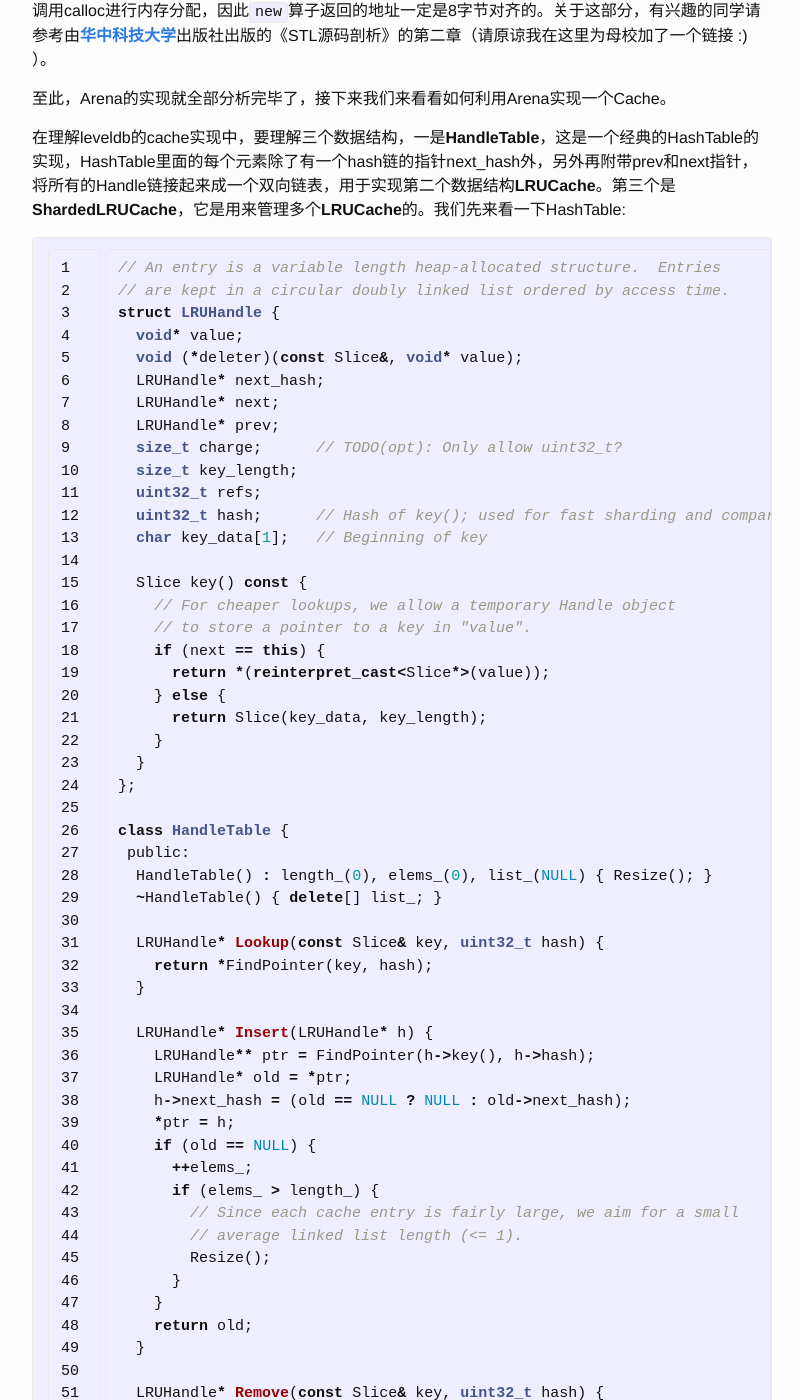
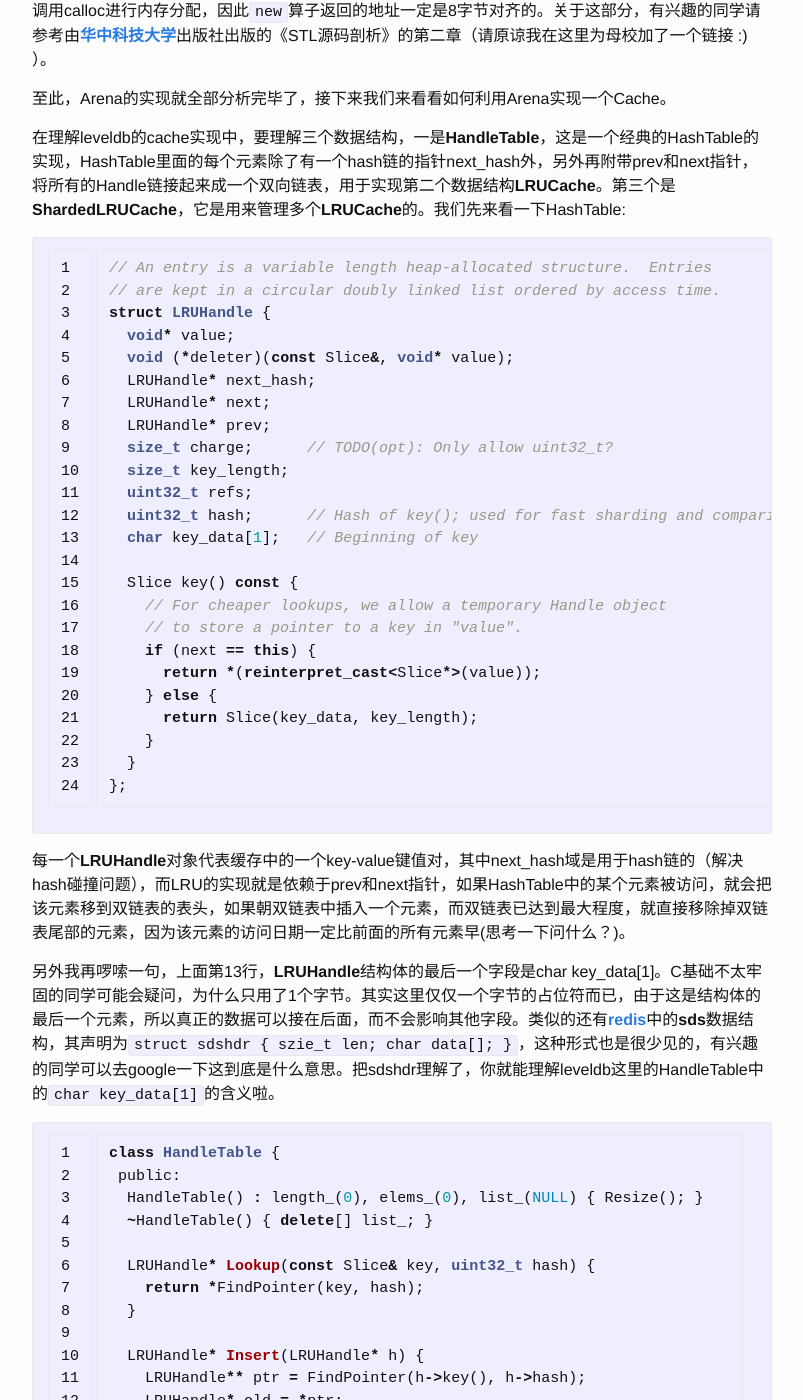
Before and after one commit to brg-liuwei/brg-liuwei.github.io, a Jekyll site: the page built from _posts/2014-11-17-leveldb-7.md, in a window 1280 px wide and 1400 px high, scrolled down 4022 px. Shown: the whole window, without its empty margins (238-1041 px from the left). Built offline with Jekyll 4.4.1, drawn with Linux system fonts in a browser that asks for light colours; comment, search, counter and statistics services are not loaded; some of the changed text lies outside the part shown.

Commit message:
modifies some code in leveldb-7

```diff
--- a/_posts/2014-11-17-leveldb-7.md
+++ b/_posts/2014-11-17-leveldb-7.md
@@ -185,6 +185,14 @@ struct LRUHandle {
   }
 };
 
+{% endhighlight %}
+
+每一个**LRUHandle**对象代表缓存中的一个key-value键值对，其中next_hash域是用于hash链的（解决hash碰撞问题），而LRU的实现就是依赖于prev和next指针，如果HashTable中的某个元素被访问，就会把该元素移到双链表的表头，如果朝双链表中插入一个元素，而双链表已达到最大程度，就直接移除掉双链表尾部的元素，因为该元素的访问日期一定比前面的所有元素早(思考一下问什么？)。
+
+另外我再啰嗦一句，上面第13行，**LRUHandle**结构体的最后一个字段是char key_data[1]。C基础不太牢固的同学可能会疑问，为什么只用了1个字节。其实这里仅仅一个字节的占位符而已，由于这是结构体的最后一个元素，所以真正的数据可以接在后面，而不会影响其他字段。类似的还有[**redis**][redisUrl]中的**sds**数据结构，其声明为`struct sdshdr { szie_t len; char data[]; }`，这种形式也是很少见的，有兴趣的同学可以去google一下这到底是什么意思。把sdshdr理解了，你就能理解leveldb这里的HandleTable中的`char key_data[1]`的含义啦。
+
+{% highlight c++ linenos %}
+
 class HandleTable {
  public:
   HandleTable() : length_(0), elems_(0), list_(NULL) { Resize(); }
```
Also changed, not shown: other parts of _posts/2014-11-17-leveldb-7.md (+3 -2 lines), 2 other files.
